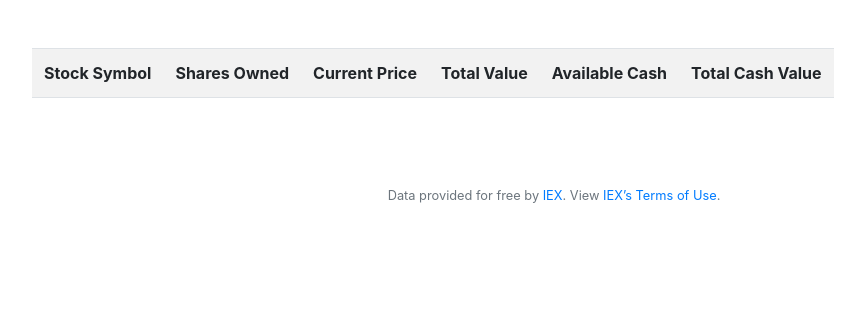
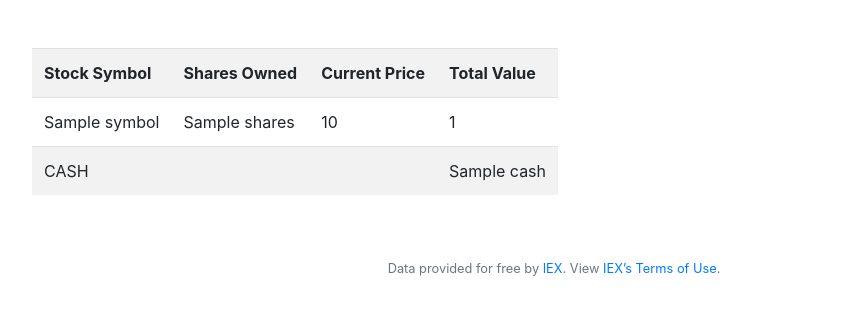
Before and after one commit to wjen/stocktrader, a Flask app: template finance/templates/index.html in a window 1280 px wide. Shown: the part 76-391 px from the top of the page, without its empty margins (86-951 px from the left). Run offline with Flask 2, Linux system fonts and the light colour scheme; the template is opened without the code that fills it: most values are stand-ins (such as "Sample title", 1, 10 or a date in 2020); lists and menus that the app fills with data are empty; some libraries are stand-ins or nearby versions.

Commit message:
create table data for index.html

```diff
--- a/finance/application.py
+++ b/finance/application.py
@@ -43,8 +43,15 @@
 @app.route("/")
 @login_required
 def index():
-    """Show portfolio of stocks"""
-    return apology("TODO")
+    db = SQL("sqlite:///finance.db")
+
+    rows = db.execute("SELECT symbol, shares, cash FROM portfolios JOIN users ON users.id = portfolios.id WHERE users.id=:id", id=session['user_id'])
+    for row in rows:
+        stock_info = lookup(row['symbol'])
+        row['current_price'] = f"{stock_info['price']}"
+        row['total_value'] = f"{float(row['current_price']) * float(row['shares']):,.2f}"
+    rows[0]['cash'] = f"{rows[0]['cash']:,.2f}"
+    return render_template('index.html', rows=rows)
 
 
 @app.route("/buy", methods=["GET", "POST"])
--- a/finance/templates/index.html
+++ b/finance/templates/index.html
@@ -11,16 +11,20 @@
         <th>Shares Owned</th>
         <th>Current Price</th>
         <th>Total Value</th>
-        <th>Available Cash</th>
-        <th>Total Cash Value</th>
     </tr>
+    {% for row in rows %}
     <tr>
-        <td name="symbol"></td>
-        <td name="shares"></td>
-        <td name="price"></td>
-        <td name="total_stock_value"></td>
-        <td name="available_cash"></td>
-        <td name="total_cash_value"></td>
+        <td name="symbol">{{ row['symbol'] }}</td>
+        <td name="shares">{{ row['shares'] }}</td>
+        <td name="price">{{ row['current_price'] }}</td>
+        <td name="total_stock_value">{{ row['total_value'] }}</td>
+    </tr>
+    {% endfor %}
+    <tr>
+        <td>CASH</td>
+        <td></td>
+        <td></td>
+        <td>{{ rows[0]['cash'] }}</td>
     </tr>
 </table>
 {% endblock %}
```
Also changed, not shown: finance/finance.db.
